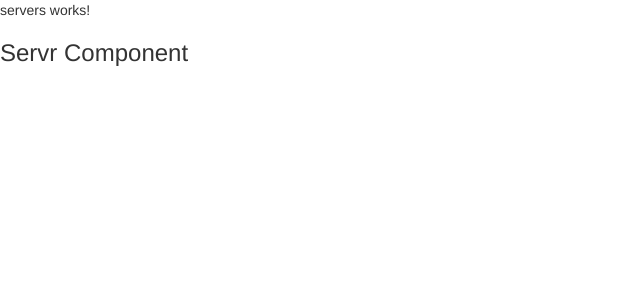
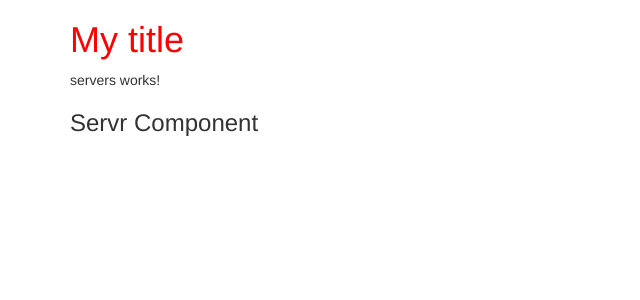
Before and after one commit to ibrahimadiakhate/angular_project, an Angular app: page / in a window 1280 px wide. Shown: the top 300 px of the page, without its empty margins (0-640 px from the left). Built offline with nearby package versions, Linux system fonts and the light colour scheme.

Commit message:
working with css file

```diff
--- a/src/app/app.component.css
+++ b/src/app/app.component.css
@@ -0,0 +1,3 @@
+h1{
+    color: red;
+}
--- a/src/app/app.component.html
+++ b/src/app/app.component.html
@@ -1,2 +1,10 @@
-<app-servers></app-servers>
-<app-server></app-server>
+<div class="container">
+<div class="row">
+    <div class="col-xs-12">
+        <h1>My title</h1>
+        <app-servers></app-servers>
+        <app-server></app-server>
+    </div>
+</div>
+
+</div>
```
